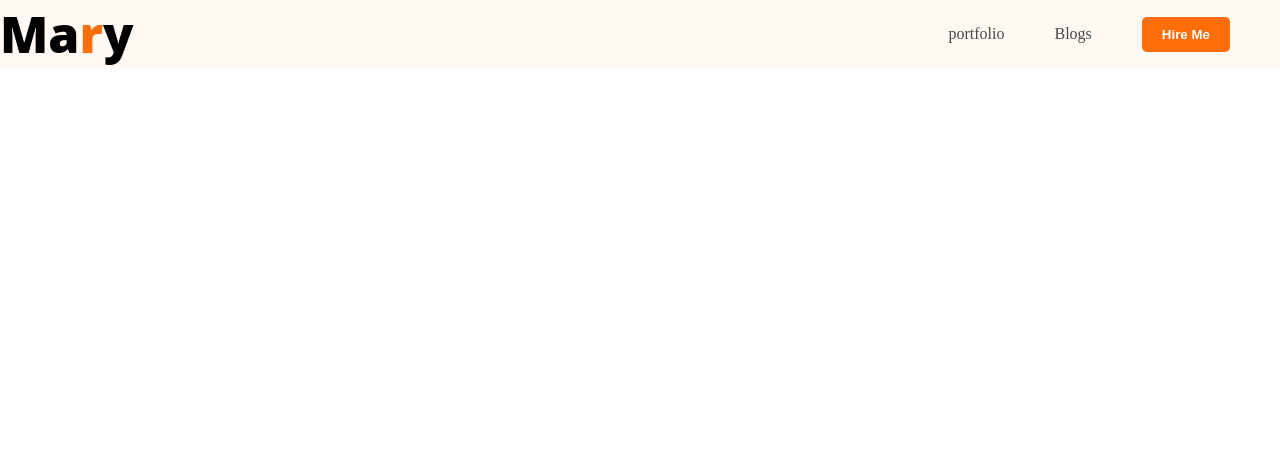
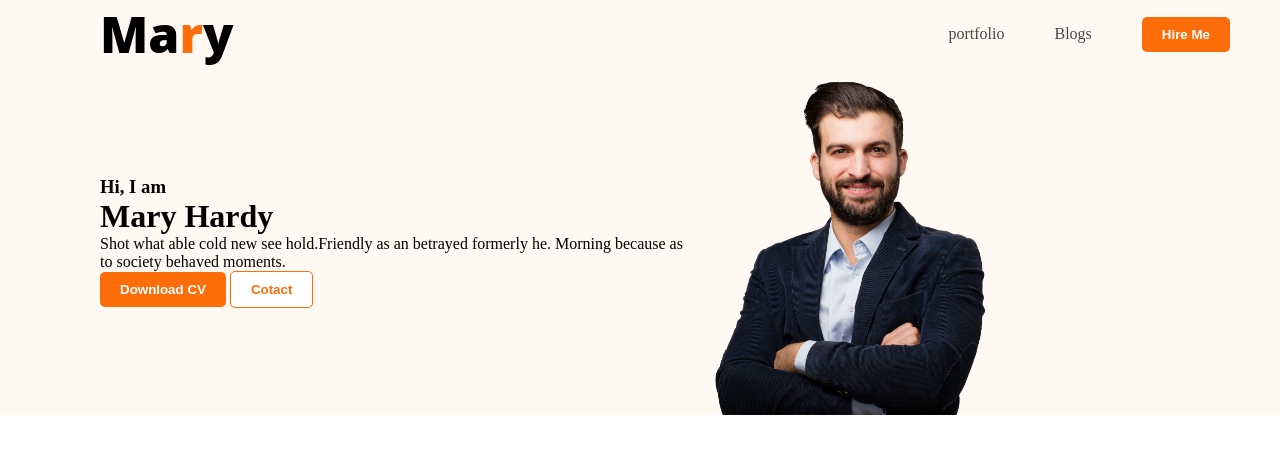
Before and after one commit to Lokman-Hakim-Shawon/module-5-project, a plain HTML site: page index.html in a window 1280 px wide. Drawn offline with Linux system fonts and the light colour scheme.

Commit message:
banner section

```diff
--- a/first.css
+++ b/first.css
@@ -1,13 +1,19 @@
 *{
     margin:0px;
     padding:0px;
+}
+/* header section*/
+header{
+    background: #FFF8F3;
 }
 /* nav  related style*/
 nav{
     display: flex;
     justify-content: space-between;
     align-items: center;
-    background: #FFF8F3;
+    margin:0px 100px;
+    margin-right:0px;
+
 }
 .nav-title{
     font-weight: 800;
@@ -37,3 +43,23 @@ nav a{
     border-radius:5px;
     font-weight:700;
 }
+.btn2{
+    background-color: white;
+    color:#FD6E0A;
+    border:1px solid #FD6E0A;
+}
+/* end menu section*/
+
+.banner{
+    margin:0px 100px;
+    margin-right:0px;
+    display: flex;
+    align-items: center;
+
+}
+.banner-description{
+    width:50%;
+}
+.banner-image{
+    width:300px;
+}
--- a/index.html
+++ b/index.html
@@ -15,6 +15,16 @@
                 <li><button class="btn-primary">Hire Me</button></li>
             </ul>
         </nav>
+        <div class="banner">
+            <div class="banner-description">
+                <h3>Hi, I  am</h3>
+                <h1>Mary Hardy</h1>
+                <p>Shot what able cold new see hold.Friendly as an betrayed formerly he. Morning because as to society behaved moments.</p>
+                <button class="btn-primary">Download CV</button>
+                <button class="btn-primary btn2">Cotact</button>
+            </div>
+                <img class="banner-image" src="images/hardy.png" alt="">
+        </div>
      </header>
 </body>
 </html>
```
